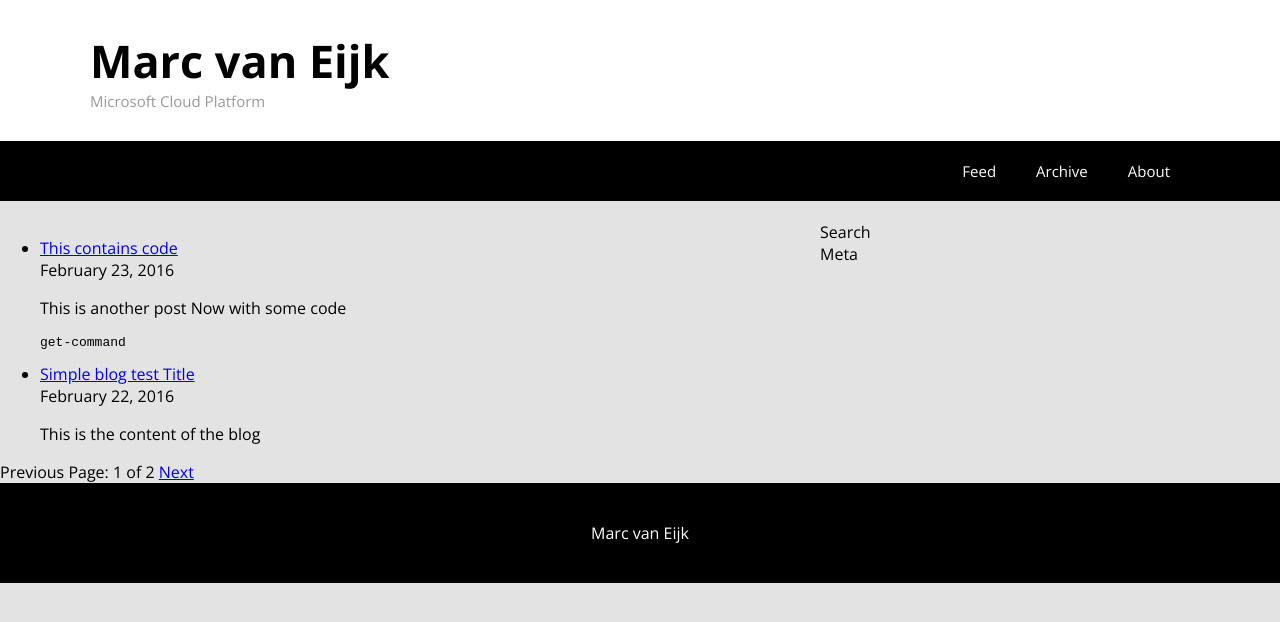
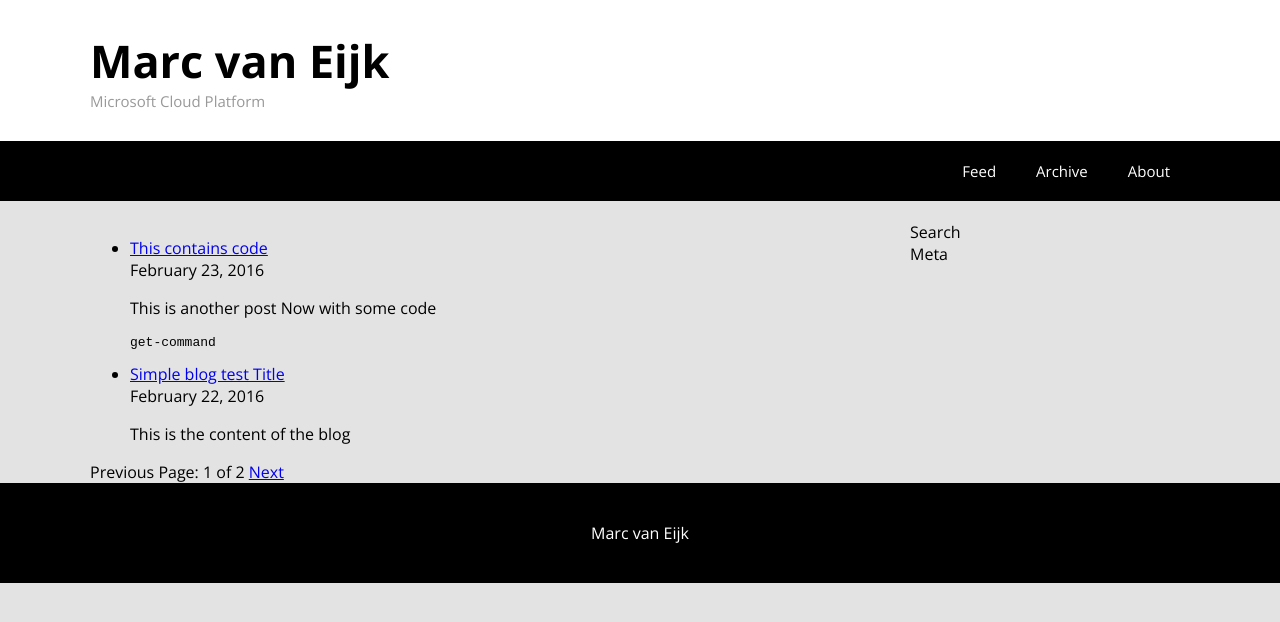
Before and after one commit to marcvaneijkdemo/marcvaneijkdemo.github.io, a Jekyll site: the page built from index.html, in a window 1280 px wide. Shown: the top 622 px of the page. Built offline with Jekyll 4.4.1, drawn with Linux system fonts in a browser that asks for light colours; the list of posts is cut into pages by our own code.

Commit message:
Update layout.css

```diff
--- a/css/layout.css
+++ b/css/layout.css
@@ -40,7 +40,7 @@ body {
 
 
 /* Content */
-.siteContainer {
+.siteContentWrapper {
     width: 1100px;
     margin-right: auto;
     margin-left: auto;
```
